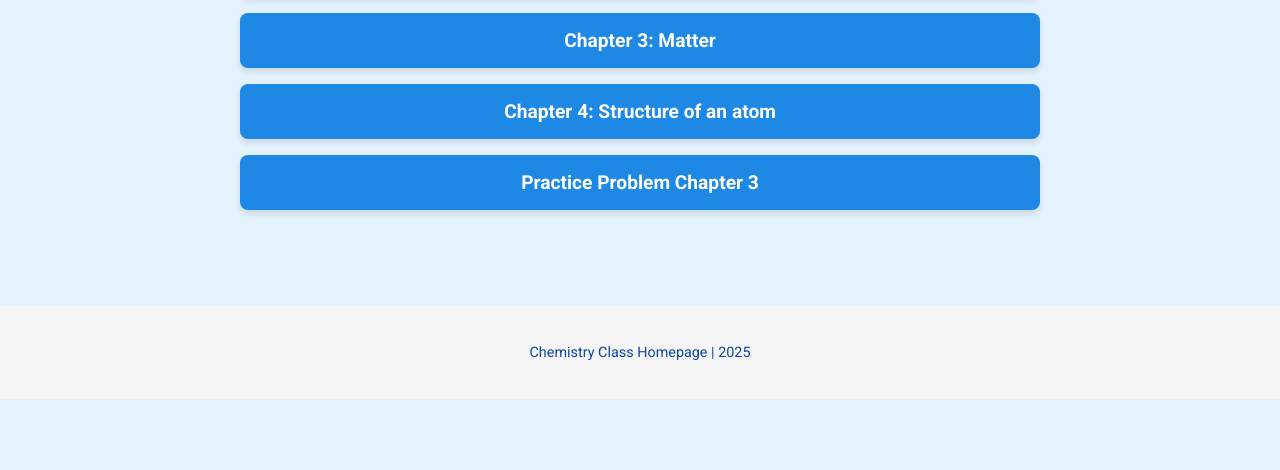
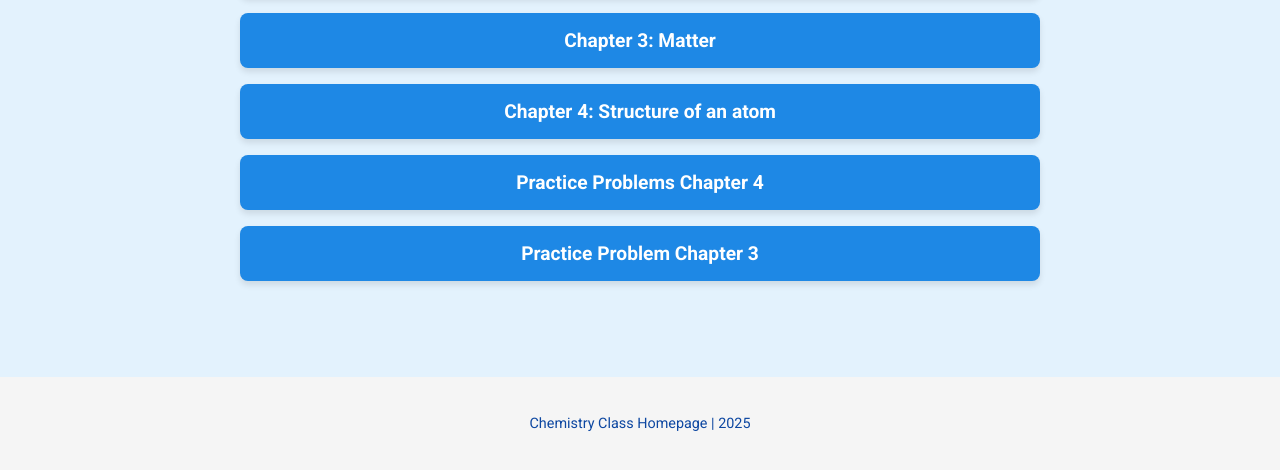
Before and after one commit to frankmartinez-teachercnsp/ChemistriCNSP, a plain HTML site: page index.html in a window 1280 px wide. Shown: the part 346-816 px from the top of the page. Drawn offline with Linux system fonts and the light colour scheme.

Commit message:
fixing index for practice problems

```diff
--- a/index.html
+++ b/index.html
@@ -22,7 +22,8 @@
 	    <li><a href="si-presentacion.html">Review: Scientific Notations, International Units and Significant Figures</a></li>
             <li><a href="materia.html">Chapter 3: Matter</a></li>
             <li><a href="chapter4.html">Chapter 4: Structure of an atom</a></li>
-<li><a href="problemas-practica-cap3.html">Practice Problem Chapter 3</a></li>
+	    <li><a href="practica_isotopos.html">Practice Problems Chapter 4</a></li>
+	    <li><a href="problemas-practica-cap3.html">Practice Problem Chapter 3</a></li>
             </ul>
     </main>
 
```
